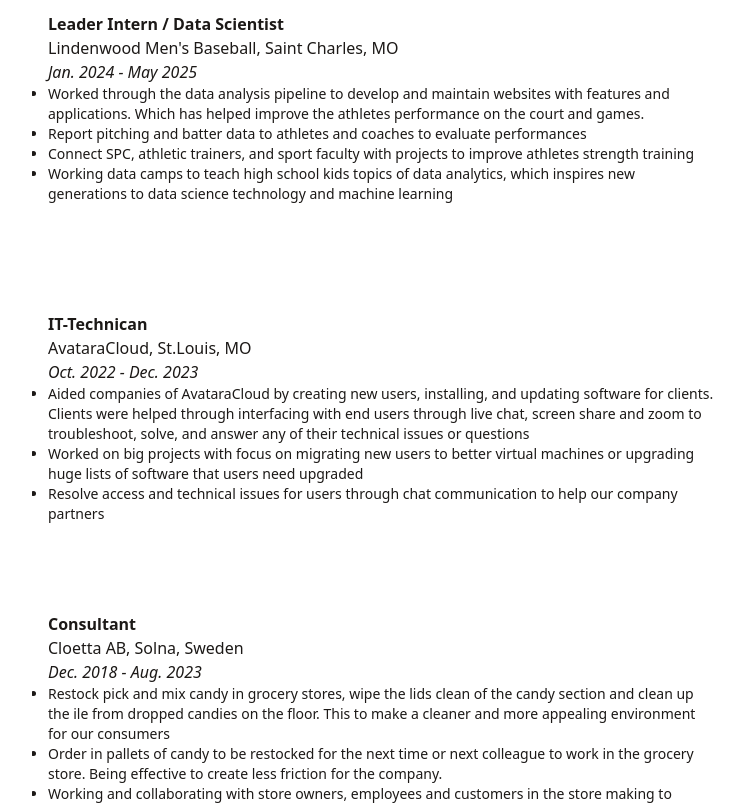
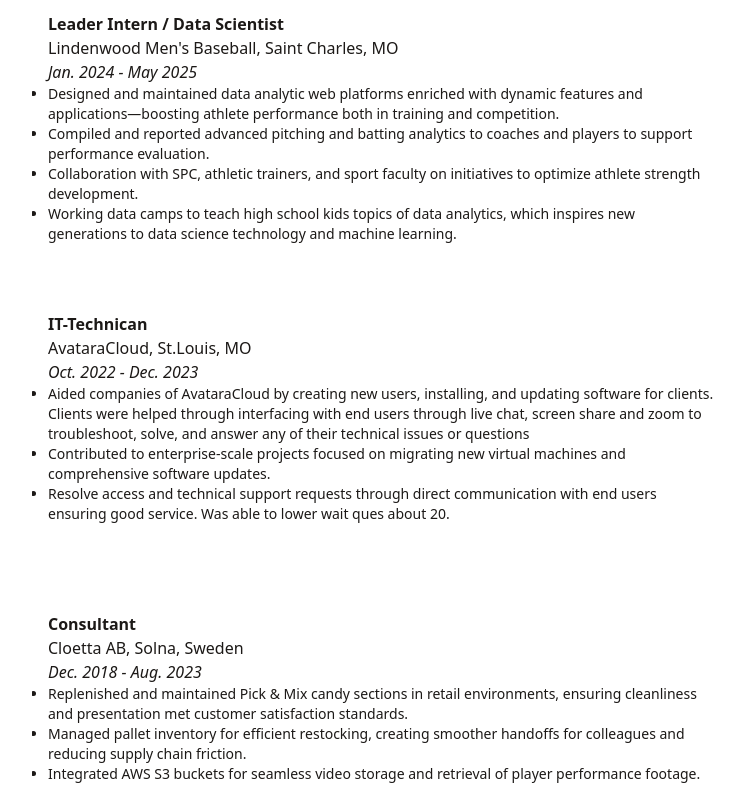
Before and after one commit to ErkanPerkan25/minimal-portfolio, a React (Vite) app: page / in a window 1280 px wide. Shown: the part 1080-1885 px from the top of the page, without its empty margins (258-998 px from the left). Built offline with nearby package versions, Linux system fonts and the light colour scheme.

Commit message:
Updated information about experience and titles

```diff
--- a/src/components/Intro.jsx
+++ b/src/components/Intro.jsx
@@ -6,7 +6,7 @@
 
             <h1 className="text-7xl dark:text-white md:text-4xl mb-1 md:mb-3 font-bold">Eric Hansson</h1>
 
-            <p className="text-base md:mb-2">Student Athlete</p>
+            <p className="text-base md:mb-2">NCAA I&II Athlete, Student, Lead Intern</p>
 
             <p className="text-sm w-200 mb-2 md:mb-3">
             Hello there! My name is Eric, and I'm a senior at Lindenwood University studying in Computer Science.
--- a/src/data/experience.js
+++ b/src/data/experience.js
@@ -2,10 +2,10 @@
     {
         title:"Leader Intern / Data Scientist",
         company:"Lindenwood Men's Baseball",
-        desc: [`Worked through the data analysis pipeline to develop and maintain websites with features and applications. Which has helped improve the athletes performance on the court and games.`,
-            `Report pitching and batter data to athletes and coaches to evaluate performances`,
-            `Connect SPC, athletic trainers, and sport faculty with projects to improve athletes strength training`,
-            `Working data camps to teach high school kids topics of data analytics, which inspires new generations to data science technology and machine learning`
+        desc: [`Designed and maintained data analytic web platforms enriched with dynamic features and applications—boosting athlete performance both in training and competition.`,
+            `Compiled and reported advanced pitching and batting analytics to coaches and players to support performance evaluation.`,
+            `Collaboration with SPC, athletic trainers, and sport faculty on initiatives to optimize athlete strength development.`,
+            `Working data camps to teach high school kids topics of data analytics, which inspires new generations to data science technology and machine learning.`
         ],
         location: "Saint Charles, MO",
         time: "Jan. 2024 - May 2025",
@@ -17,8 +17,8 @@
             `Aided companies of AvataraCloud by creating new users, installing, and updating software for clients. Clients were
             helped through interfacing with end users through live chat, screen share and zoom to troubleshoot, solve, and answer
             any of their technical issues or questions`,
-            `Worked on big projects with focus on migrating new users to better virtual machines or upgrading huge lists of software that users need upgraded`,
-            `Resolve access and technical issues for users through chat communication to help our company partners`
+            `Contributed to enterprise-scale projects focused on migrating new virtual machines and comprehensive software updates.`,
+            `Resolve access and technical support  requests through direct communication  with end users ensuring good service. Was able to lower wait ques about 20.`
         ],
         location: "St.Louis, MO",
         time: "Oct. 2022 - Dec. 2023",
@@ -27,10 +27,9 @@
         title:"Consultant",
         company:"Cloetta AB",
         desc:[
-            `Restock pick and mix candy in grocery stores, wipe the lids clean of the candy section and clean up the ile
-            from dropped candies on the floor. This to make a cleaner and more appealing environment for our consumers`,
-            `Order in pallets of candy to be restocked for the next time or next colleague to work in the grocery store. Being effective to create less friction for the company.`,
-            `Working and collaborating with store owners, employees and customers in the store making to improve company’s customers`
+            `Replenished and maintained Pick & Mix candy sections in retail environments, ensuring cleanliness and presentation met customer satisfaction standards.`,
+            `Managed pallet inventory for efficient restocking, creating smoother handoffs for colleagues and reducing supply chain friction.`,
+            `Integrated AWS S3 buckets for seamless video storage and retrieval of player performance footage.`
         ],
         location: "Solna, Sweden",
         time: "Dec. 2018 - Aug. 2023",
```
